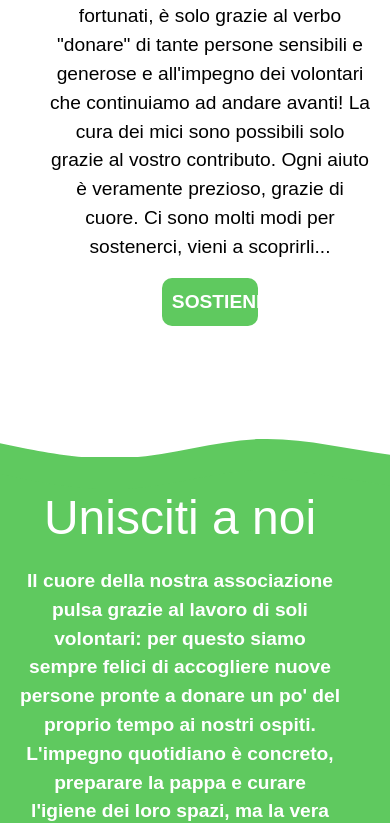
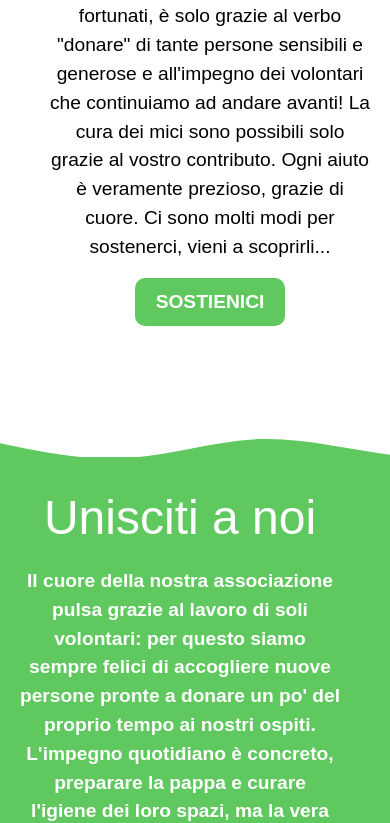
Before and after one commit to StefanoSalaa98/Gattostello, a React (Vite) app in the folder frontend/: page / in a window 390 px wide. Shown: the part 2375-3198 px from the top of the page. Built offline with nearby package versions, Linux system fonts and the light colour scheme; no server answers.

Commit message:
Sistema responsive bottone homepage

```diff
--- a/frontend/src/css/HomePage.css
+++ b/frontend/src/css/HomePage.css
@@ -262,6 +262,10 @@
 
             .testo {
                 width: 100%;
+
+                .bottone {
+                    width: 150px;
+                }
             }
 
             .immagine {
```
